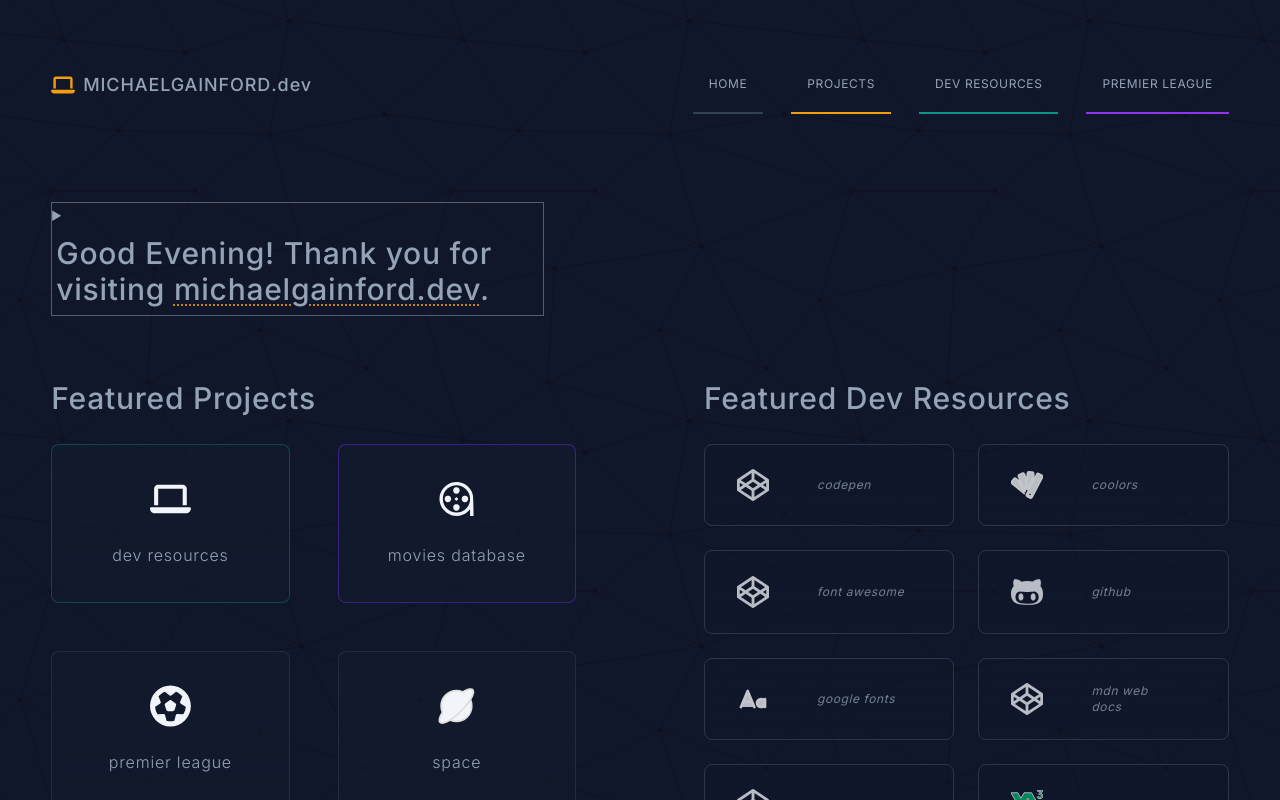
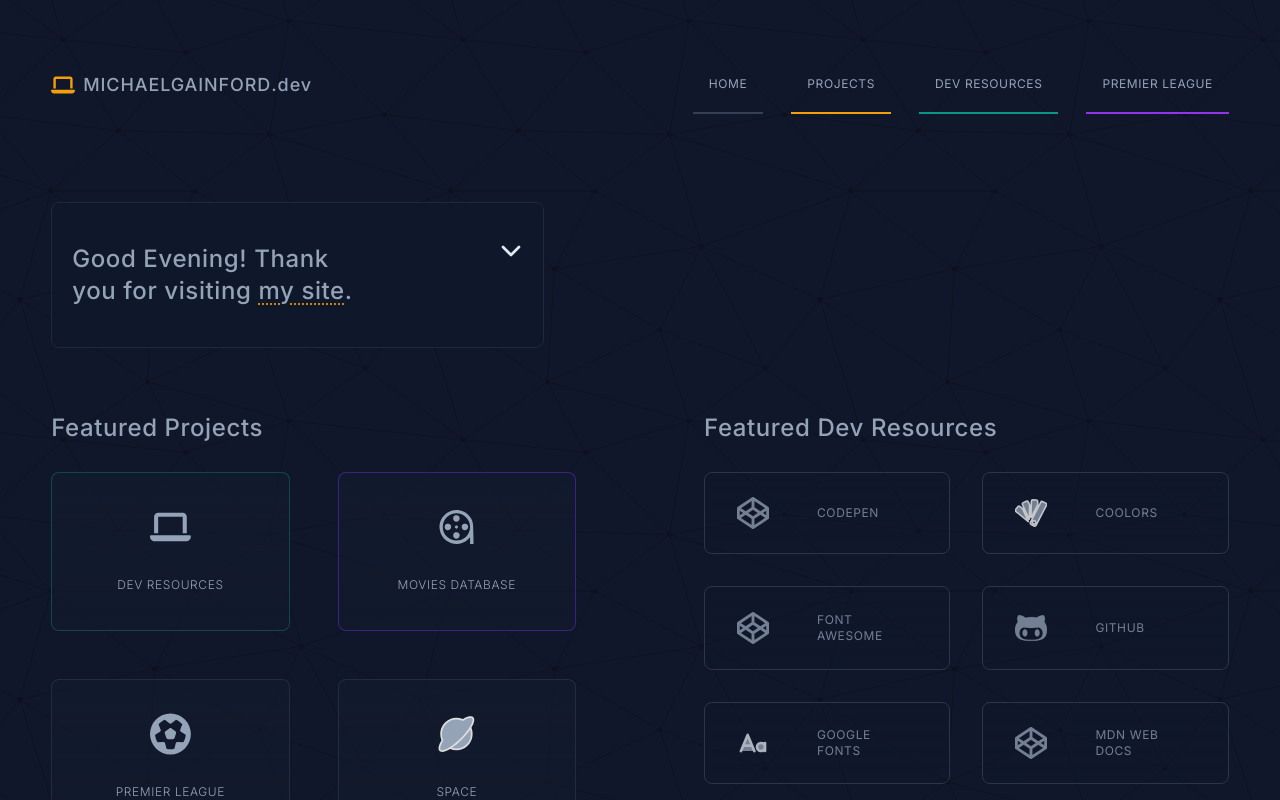
Before and after one commit to michaelgainford/michaelgainford.github.io, a Next.js app: page / in a window 1280 px wide. Shown: the top 800 px of the page. Built offline with nearby package versions, Linux system fonts and the light colour scheme.

Commit message:
Updated Home page elements

```diff
--- a/app/globals.css
+++ b/app/globals.css
@@ -68,7 +68,7 @@ body {
  }
 
  .solar-system {
-  width: 40vw;
+  width: clamp(300px, 96vw, 800px);
  }
 
 .solar-system ol {
--- a/components/buttons/StandardButton.jsx
+++ b/components/buttons/StandardButton.jsx
@@ -4,7 +4,7 @@ export default function STANDARD_BUTTON({ href, label, title, ariaLabel }) {
   return (
     <Link
       aria-label={ariaLabel}
-      className={`px-8 py-3 sm:py-4 mx-auto text-[10px] tracking-widest uppercase transition border rounded main-btn bg-slate-800 border-slate-700 hover:bg-slate-700 xl:text-sm`}
+      className={`px-8 py-3 mx-auto text-[10px] tracking-widest uppercase transition border rounded main-btn bg-slate-800 border-slate-700 hover:bg-slate-700 sm:py-4 xl:text-sm`}
       href={href}
       title={title}
     >
--- a/components/icons/IconColourPalette.jsx
+++ b/components/icons/IconColourPalette.jsx
@@ -1,8 +1,8 @@
-export default function ICON_COLOUR_PALETTE ({classes}) {
+export default function ICON_COLOUR_PALETTE ({classes, fill}) {
   return (
     <svg
       className={classes}
-      fill={`transparent!important`}
+      fill={fill}
       viewBox={`0 0 20 20`}
       xmlns={`http://www.w3.org/2000/svg`}>
       <path d={`M3.179 5.998a1.005 1.005 0 0 0-1.408.132L.494 7.669a1.004 1.004 0 0 0 .131 1.407l7.888 6.542-3.807-8.354-1.527-1.266zm3.834-3.315l-1.82.829a1.005 1.005 0 0 0-.495 1.324l4.25 9.325.213-9.179-.822-1.804c-.23-.5-.826-.723-1.326-.495zm7.198.204a1.003 1.003 0 0 0-.976-1.023l-2-.046a1.003 1.003 0 0 0-1.022.976l-.239 10.243 4.19-8.167.047-1.983zm4.98.95l-1.779-.913a1.005 1.005 0 0 0-1.347.434L9.674 15.814a1.004 1.004 0 0 0 .434 1.347l1.779.913a1.003 1.003 0 0 0 1.346-.433l6.391-12.456a1.005 1.005 0 0 0-.433-1.348zm-6.392 12.456a1 1 0 1 1-1.78-.911 1 1 0 0 1 1.78.911z`}/>
--- a/components/icons/IconFont.jsx
+++ b/components/icons/IconFont.jsx
@@ -8,7 +8,7 @@ export default function ICON_FONT ({classes}) {
       fill={`none`}
       xmlns={`http://www.w3.org/2000/svg`}>
       <g>
-       <path id={`Vector`} d={`M13 18L8 6L3 18M11 14H5M21 18V15M21 15V12M21 15C21 16.6569 19.6569 18 18 18C16.3431 18 15 16.6569 15 15C15 13.3431 16.3431 12 18 12C19.6569 12 21 13.3431 21 15Z`} stroke={`#fff`} strokeWidth={`2`} strokeLinecap={`round`} strokeLinejoin={`round`}/>
+       <path id={`Vector`} d={`M13 18L8 6L3 18M11 14H5M21 18V15M21 15V12M21 15C21 16.6569 19.6569 18 18 18C16.3431 18 15 16.6569 15 15C15 13.3431 16.3431 12 18 12C19.6569 12 21 13.3431 21 15Z`} stroke={`#E2E8F0`} strokeWidth={`2`} strokeLinecap={`round`} strokeLinejoin={`round`}/>
       </g>
     </svg>
   )
--- a/components/page_home/MainIntro.jsx
+++ b/components/page_home/MainIntro.jsx
@@ -10,20 +10,28 @@ function timeBasedGreeting() {
   }
 }
 
+const detailsStyles = "border border-slate-800 rounded-lg p-4 bg-slate-900 group !overflow-x-auto [&_svg]:open:-rotate-180 w-full md:max-w-[800px] transition-all duration-300";
+const summaryStyles = "flex justify-between md:py-4 cursor-pointer";
+const summaryHeaderSvgStyles = "rotate-0 transform text-slate-200 transition-all duration-300 size-4 lg:size-8 cursor-pointer group-hover:text-amber-500/80";
 
 export default function MAIN_INTRO() {
   return (
     <div className={`w-full pb-8 intro lg:pb-8 xl:pb-12 2xl:pb-16`}>
       <div className={`grid grid-cols-8 lg:gap-32`}>
-        <div className={`flex flex-col justify-center col-span-6 text-base text-left rounded-lg border-slate-800 lg:col-span-4 intro-left lg:pr-8`}>
-          <details className={`border border-white/30`}>
-            <summary>
+        <div className={`flex flex-col justify-center col-span-8 md:col-span-6 text-base text-left rounded-lg border-slate-800 lg:col-span-4 intro-left lg:pr-8`}>
+          <details className={detailsStyles}>
+            <summary className={summaryStyles}>
               <h1
-                className={`text-[14px] text-balance py-2 font-light leading-relaxed tracking-wide text-left sm:text-base lg:border-l-4 max-lg:mt-4 max-lg:font-bold lg:border-transparent decoration-8 pr-8 lg:font-medium md:text-xl lg:text-2xl xl:text-3xl`} title={`My Web Development Website`}>
-                  {timeBasedGreeting()} Thank you for visiting <span className={`underline underline-offset-4 decoration-amber-500/80 decoration-2 decoration-dotted`}>michaelgainford.dev</span>.
+                className={`text-[14px] text-balance py-2 font-light leading-relaxed tracking-wide text-left decoration-8 pr-8 md:text-base lg:border-l-4 max-lg:font-bold lg:border-transparent lg:font-medium lg:text-2xl 2xl:text-3xl`} title={`My Web Development Website`}>
+                  {timeBasedGreeting()} Thank you for visiting <span className={`underline underline-offset-4 decoration-amber-500/80 decoration-2 decoration-dotted`}>my site</span>.
               </h1>
+              <span>
+              <svg className={summaryHeaderSvgStyles} fill={`none`} height={`20`} width={`20`} stroke={`currentColor`} strokeLinecap={`round`} strokeLinejoin={`round`} strokeWidth={`2`} viewBox={`0 0 24 24`}>
+                <polyline points={`6 9 12 15 18 9`}></polyline>
+              </svg>
+              </span>
             </summary>
-            <p className={`sm:py-2 text-[10px] sm:text-xs font-light text-left !leading-loose tracking-wider lg:border-l-4 lg:border-transparent md:text-sm text-slate-400 text-balance`}>
+            <p className={`sm:py-2 pt-4 text-xs font-light text-left !leading-loose tracking-wider lg:border-l-4 lg:border-transparent md:text-sm text-slate-400 text-balance`}>
               Welcome to my <span>web development</span> website. This is my place to share my projects, favourite resources and anything else web development related. What makes more sense than building a website about web development? I hope you find something useful here.
             </p>
           </details>
--- a/components/page_home/MainProjects.jsx
+++ b/components/page_home/MainProjects.jsx
@@ -1,7 +1,7 @@
 import Link from "next/link"
 import DataForAllProjects from "@/components/data/Data_For_Projects";
-import H2SectionHeader from '/components/typography/H2SectionHeader'
-import Button from '/components/buttons/StandardButton'
+import H2SectionHeader from "@/components/typography/H2SectionHeader";
+import Button from "@/components/buttons/StandardButton";
 
 // Loop through the projects that are featured projects to display in the MainProjects component
 const featuredProjects = DataForAllProjects.filter(project => project.featuredProject === true);
@@ -17,9 +17,9 @@ export default function MAIN_PROJECTS() {
             href={project.href}
             className={`flex flex-col items-center justify-center font-light tracking-wide transition border rounded-lg ${project.border} ${project.group} project ${project.hover} bg-gradient-to-b from-slate-900/40 to-slate-900/60 hover:opacity-100 sm:p-4 aspect-[3/2] 2xl:border-2 group border-opacity-50  bg-slate-800/30`}>
             <span className={`flex w-[27%] md:w-[23%] xl:w-[20%] justify-center items-end ${project.groupHover} h-1/2`} >
-              <project.icon fill={`${project.fill}`} classes={`size-8 lg:size-12 2xl:size-16 fill-slate-100 flex justify-center`}/>
+              <project.icon fill={`${project.fill}`} classes={`size-8 lg:size-12 2xl:size-16 fill-slate-400 flex justify-center`}/>
             </span>
-            <span className={`text-[10px] lowercase sm:text-xs md:text-sm lg:text-base tracking-wider max-lg:text-slate-100 text-center h-1/2 flex items-center group-hover:text-white`}>
+            <span className={`text-[10px] tracking-wider max-lg:text-slate-400 text-center h-1/2 pt-1 flex items-center group-hover:text-white uppercase lg:text-xs 2xl:text-base`}>
               {project.name}
             </span>
           </Link>
--- a/components/page_home/MainResources.jsx
+++ b/components/page_home/MainResources.jsx
@@ -10,15 +10,15 @@ export default function MAIN_RESOURCES() {
   return (
     <div className={`w-full resources-list`}>
       <H2SectionHeader text={`Featured Dev Resources`} />
-      <div className={`grid justify-center grid-cols-2 gap-4 rounded-lg xl:gap-6`}>
+      <div className={`grid justify-center grid-cols-2 gap-4 rounded-lg xl:gap-8 2xl:gap-12`}>
         {featuredResourcesSortedByName.map((resource, index) => (
-          <Link href={resource.url} key={index} className={`flex items-center w-full p-4 text-lg transition border rounded-lg opacity-75 lg:gap-4 lg:p-6 xl:gap-8 resource border-slate-700 bg-gradient-to-b from-slate-900/40 to-slate-900/60 to-90% hover:opacity-100 hover:bg-slate-800 xl:px-8 group`}>
+          <Link href={resource.url} key={index} className={`flex items-center w-full p-4 text-lg transition border rounded-lg opacity-75 lg:gap-4 lg:p-6 xl:gap-8 resource border-slate-700 bg-gradient-to-b from-slate-900/40 to-slate-900/60 to-90% hover:opacity-100 hover:bg-slate-800 xl:px-8 group 2xl:py-8`}>
             <div className={`flex justify-center !text-white fill-white stroke-white`}>
               <span className={`text-white fill-white`}>
-                <resource.icon classes={`w-8 h-auto fill-slate-100`}/>
+                <resource.icon classes={`w-8 h-auto fill-slate-400`}/>
               </span>
             </div>
-            <span className={`px-4 text-[10px] md:text-xs leading-tight text-center lowercase lg:w-full tracking w-full tracking-wider lg:text-left italic group-hover:text-white`}>
+            <span className={`px-4 text-[10px] leading-tight text-center tracking w-full tracking-wider uppercase group-hover:text-white md:text-xs lg:w-full lg:text-left`}>
               {resource.name}
             </span>
           </Link>
--- a/components/typography/H2SectionHeader.jsx
+++ b/components/typography/H2SectionHeader.jsx
@@ -1,6 +1,6 @@
 export default function H2_SECTION_HEADER ({ text }) {
   return (
-    <h2 className={`py-2 mb-1 text-sm font-light leading-relaxed tracking-wide text-center sm:text-left max-lg:font-bold sm:text-base md:text-xl lg:font-medium lg:text-2xl xl:text-3xl text-slate-400 max-lg:mb-1 lg:py-4 lg:mb-3 2xl:mb-6`}>
+    <h2 className={`py-2 mb-1 text-sm font-light text-slate-400 leading-relaxed tracking-wide text-center sm:text-left max-lg:font-bold  md:text-xl max-lg:mb-1 lg:font-medium lg:text-2xl lg:py-4 lg:mb-3 2xl:text-3xl  2xl:mb-6`}>
       {text}
     </h2>
   )
```
